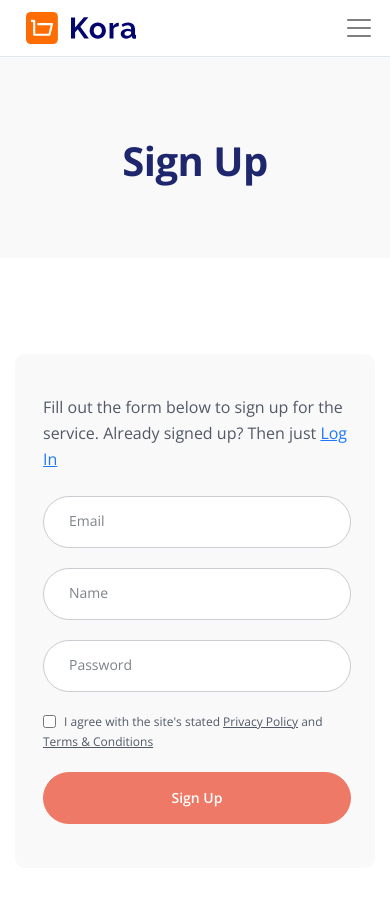
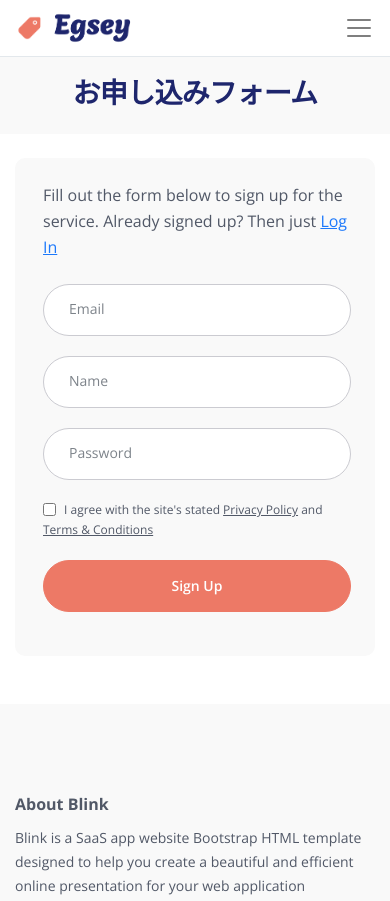
Before and after one commit to shamisendude/egsey, a plain HTML site: page sign-up.html in a window 390 px wide. Shown: the top 901 px of the page. Drawn offline with nearby package versions, Linux system fonts and the light colour scheme; a script that the page names is missing.

Commit message:
Add files via upload

```diff
--- a/css/styles.css
+++ b/css/styles.css
@@ -1163,9 +1163,19 @@ a:hover.back-to-top {
 /*     Extra Pages     */
 /***********************/
 .ex-header {
-	padding-top: 8.5rem;
-	padding-bottom: 4rem;
+	padding-top: 4.5rem;
+	padding-bottom: 2.5rem;
+	text-align: center;
 	background-color: #f9f9f9;
+}
+
+@media (max-width: 767px) {
+	.ex-header {
+		padding-top: 4.5rem;
+		padding-bottom: 0.9rem;
+		text-align: center;
+		background-color: #f9f9f9;
+	}
 }
 
 .ex-basic-1 .list-unstyled .fas {
@@ -1212,7 +1222,7 @@ a:hover.back-to-top {
 }
 
 .ex-form-1 .text-box {
-	padding: 2.5rem 1.5rem 1.5rem 1.75rem;
+	padding: 1.5rem 1.5rem 1.5rem 1.75rem;
 	border-radius: 10px;
 	background-color: #f9f9f9;
 }
--- a/sign-up.html
+++ b/sign-up.html
@@ -18,7 +18,7 @@
 	<meta name="twitter:card" content="summary_large_image"> <!-- to have large image post format in Twitter -->
 
     <!-- Webpage Title -->
-    <title>Sign Up - Kora</title>
+    <title>お申し込みページ</title>
 
     <!-- Styles -->
     <link rel="preconnect" href="https://fonts.gstatic.com">
@@ -42,13 +42,13 @@
             <!-- <a class="navbar-brand logo-text page-scroll" href="index.html">Kora</a> -->
 
             <!-- Image Logo -->
-            <a class="navbar-brand logo-image" href="index.html"><img src="images/logo.svg" alt="alternative"></a>
+            <a class="navbar-brand logo-image" href="index.html"><img src="images/fee.png" alt="alternative"></a>
 
             <button class="navbar-toggler p-0 border-0" type="button" data-toggle="offcanvas">
                 <span class="navbar-toggler-icon"></span>
             </button>
 
-            <div class="navbar-collapse offcanvas-collapse" id="navbarsExampleDefault">
+            <!--<div class="navbar-collapse offcanvas-collapse" id="navbarsExampleDefault">
                 <ul class="navbar-nav ml-auto">
                     <li class="nav-item">
                         <a class="nav-link page-scroll" href="index.html#header">Home <span class="sr-only">(current)</span></a>
@@ -74,7 +74,7 @@
                     </li>
                 </ul>
                 <span class="nav-item">
-                    <a class="btn-solid-sm page-scroll" href="sign-up.html">Start selling</a>
+                    <a class="btn-solid-sm page-scroll" href="sign-up.html">今すぐ始める</a>-->
                 </span>
             </div> <!-- end of navbar-collapse -->
         </div> <!-- end of container -->
@@ -87,7 +87,7 @@
         <div class="container">
             <div class="row">
                 <div class="col-xl-10 offset-xl-1">
-                    <h1 class="text-center">Sign Up</h1>
+                    <h1 class="h1-large">お申し込みフォーム</h1>
                 </div> <!-- end of col -->
             </div> <!-- end of row -->
         </div> <!-- end of container -->
@@ -96,11 +96,11 @@
 
 
     <!-- Basic -->
-    <div class="ex-form-1 pt-5 pb-5">
+    <div class="ex-form-1 pt-0 pb-0">
         <div class="container">
             <div class="row">
                 <div class="col-xl-6 offset-xl-3">
-                    <div class="text-box mt-5 mb-5">
+                    <div class="text-box mt-4 mb-5">
                         <p class="mb-4">Fill out the form below to sign up for the service. Already signed up? Then just <a class="blue" href="log-in.html">Log In</a></p>
 
                         <!-- Sign Up Form -->
```
